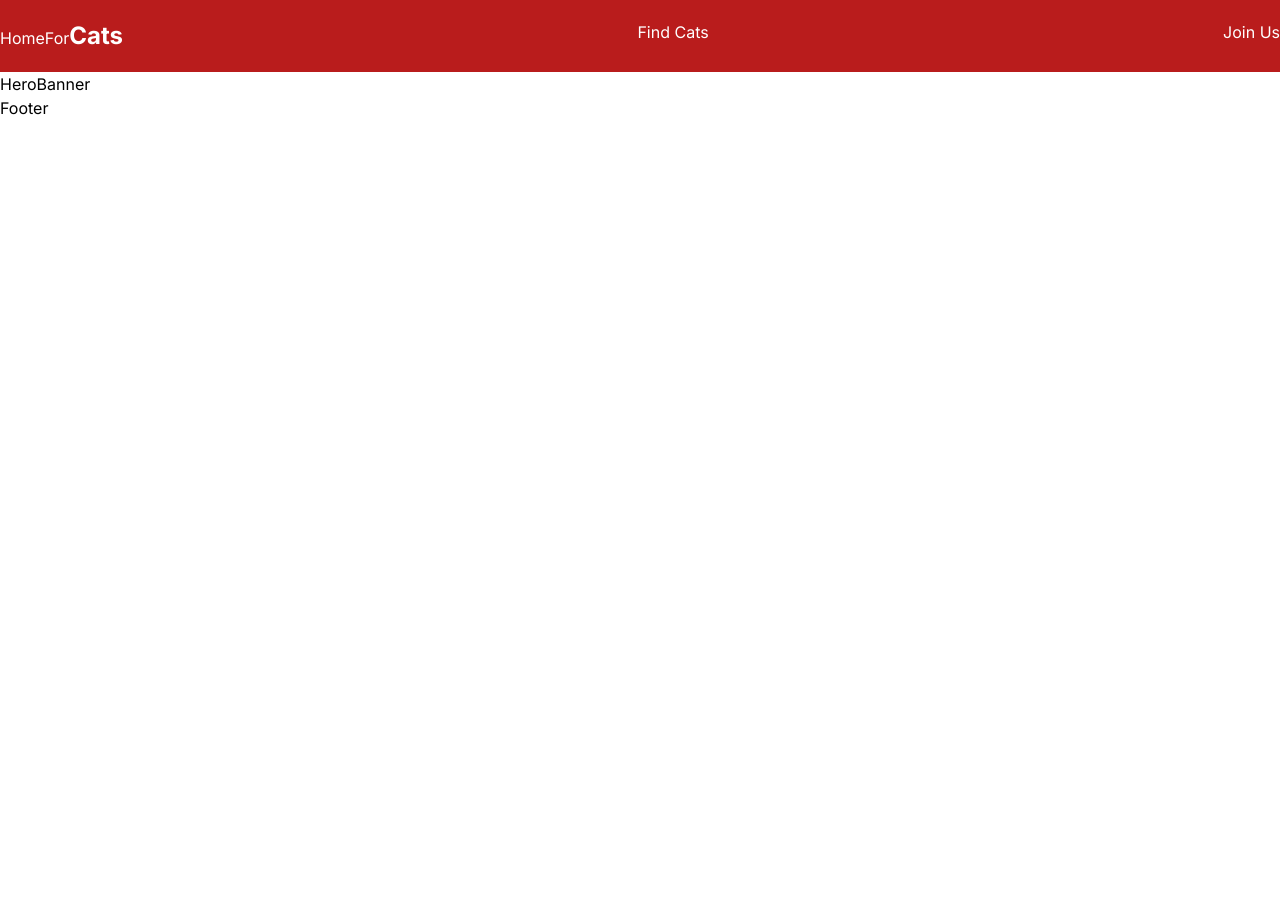
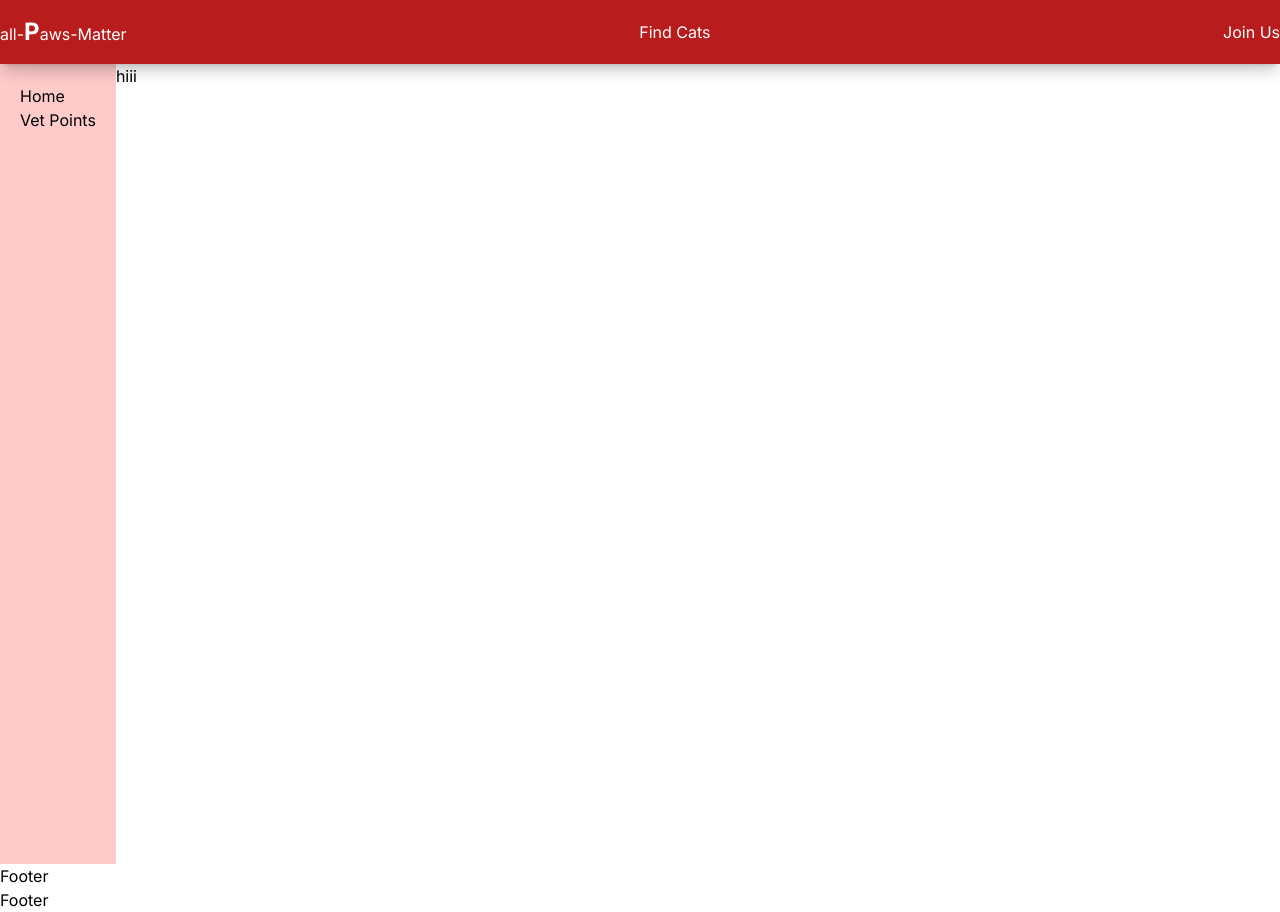
Before and after one commit to Aniqa4/All-Paws-Matter, a Next.js app: page / in a window 1280 px wide. Before the commit the page ends 800 px from the top, so only its background shows below. Built offline with nearby package versions, Linux system fonts and the light colour scheme.

Commit message:
implemented nested router

```diff
--- a/app/HomePage/HeroBanner.tsx
+++ /dev/null
@@ -1,7 +0,0 @@
-import React from 'react'
-
-export default function HeroBanner() {
-  return (
-    <div>HeroBanner</div>
-  )
-}
--- /dev/null
+++ b/app/HomePage/HomeLayouts.tsx
@@ -0,0 +1,23 @@
+import React, { ReactNode } from 'react'
+import Navbar from '../Navbar/Navbar';
+import Footer from '../Footer/Footer';
+import Sidebar from '../Sidebar/Sidebar';
+
+interface HomeLayoutsProps {
+    children: ReactNode;
+}
+
+export default function HomeLayouts({ children }: HomeLayoutsProps) {
+    return (
+        <div className="pt-16">
+            <Navbar />
+            <div className='flex'>
+                <div><Sidebar /></div>
+                <div>
+                    {children}
+                </div>
+            </div>
+            <Footer />
+        </div>
+    )
+}
--- a/app/HomePage/HomePage.tsx
+++ /dev/null
@@ -1,11 +0,0 @@
-import Layouts from '@/app/Layouts/Layouts'
-import React from 'react'
-import HeroBanner from './HeroBanner'
-
-export default function HomePage() {
-  return (
-    <Layouts>
-        <HeroBanner/>
-    </Layouts>
-  )
-}
--- /dev/null
+++ b/app/HomePage/page.tsx
@@ -0,0 +1,10 @@
+import React from 'react'
+import HomeLayouts from './HomeLayouts'
+
+export default function page() {
+  return (
+    <HomeLayouts>
+        <p>hiii</p>
+    </HomeLayouts>
+  )
+}
--- /dev/null
+++ b/app/HomePage/vet-points/page.tsx
@@ -0,0 +1,10 @@
+import React from 'react'
+import HomeLayouts from '../HomeLayouts'
+
+export default function Page() {
+  return (
+    <HomeLayouts>
+      hi
+    </HomeLayouts>
+  )
+}
--- a/app/Navbar/Navbar.tsx
+++ b/app/Navbar/Navbar.tsx
@@ -1,37 +1,13 @@
 'use client'
 import Link from 'next/link'
-import React, { useEffect, useState } from 'react'
+import React from 'react'
 
 export default function Navbar() {
-  const [showSection, setShowSection] = useState(true);
-  let lastScrollPosition = 0;
-
-  useEffect(() => {
-    const handleScroll = () => {
-      const currentScrollPosition = window.scrollY;
-
-      if (currentScrollPosition < lastScrollPosition) {
-        // Scrolling up, show the fixed section
-        setShowSection(true);
-      } else {
-        // Scrolling down, hide the fixed section
-        setShowSection(false);
-      }
-
-      lastScrollPosition = currentScrollPosition;
-    };
-
-    window.addEventListener('scroll', handleScroll);
-
-    return () => {
-      window.removeEventListener('scroll', handleScroll);
-    };
-  }, []);
 
   return (
-    <div className={`bg-red-700 py-5 ${showSection ? 'fixed top-0 right-0 left-0' : ''}`}>
-      <ul className='container mx-auto flex justify-between text-white'>
-        <li><Link href={'/'}>HomeFor<span className=' font-bold text-2xl'>Cats</span></Link></li>
+    <div className={` z-40 fixed top-0 w-full bg-red-700 py-4 shadow-lg`}>
+      <ul className='container mx-auto flex justify-between items-center text-white'>
+        <li><Link href={'/'}>all-<span className=' font-bold text-2xl'>P</span>aws-Matter</Link></li>
         <li><Link href={'find-cats'}>Find Cats</Link></li>
         <li><Link href={'/Log-in'}>Join Us</Link></li>
       </ul>
--- /dev/null
+++ b/app/Sidebar/Sidebar.tsx
@@ -0,0 +1,13 @@
+import Link from 'next/link'
+import React from 'react'
+
+export default function Sidebar() {
+  return (
+    <div>
+        <ul className=' h-screen bg-red-200 p-5'>
+            <li><Link href={'/HomePage'}>Home</Link></li>
+            <li><Link href={'/HomePage/vet-points'}>Vet Points</Link></li>
+        </ul>
+    </div>
+  )
+}
--- a/app/page.tsx
+++ b/app/page.tsx
@@ -1,9 +1,11 @@
-import HomePage from '@/app/HomePage/HomePage'
+import Page from "./HomePage/page";
+import Layouts from "./Layouts/Layouts";
+
 
 export default function Home() {
   return (
-    <main>
-      <HomePage/>
-    </main>
+    <Layouts>
+      <Page/>
+    </Layouts>
   )
 }
```
Also changed, not shown: app/HomePage/rescue/page.tsx (added).
